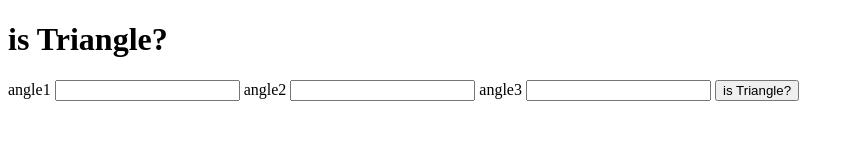
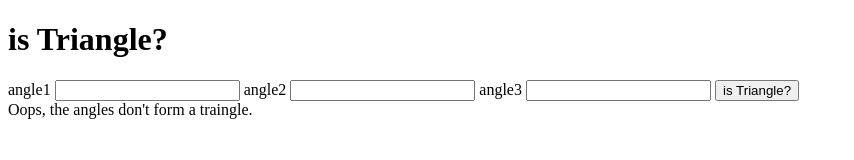
Before and after one commit to j24m/fun-with-triangles, a plain HTML site: page istriangle.html in a window 1280 px wide. Both pictures are taken after a click on the button "is Triangle?". Shown: the whole page, without its empty margins (0-854 px from the left). Drawn offline with Linux system fonts and the light colour scheme.

Commit message:
javascript done.

```diff
--- a/istriangle.html
+++ b/istriangle.html
@@ -18,4 +18,5 @@
        <div id="output"></div>
 
     </body>
+    <script src="istriangle.js"></script>
 </html>
--- a/istriangle.js
+++ b/istriangle.js
@@ -0,0 +1,21 @@
+//in this program user will give the value of the 3 angles and if the sum of the three angles equals 180 then a triangle is formed.
+const inputs= document.querySelectorAll(".angle-input");
+const isTriangleBtn= document.querySelector("#is-triangle");
+const output = document.querySelector("#output");
+
+function calculateSumOfAngles(angle1,angle2,angle3){
+ const sumOfAngles = angle1 + angle2 + angle3;
+ return sumOfAngles;
+}
+
+function isTriangle(){
+  const sumOfAngles = calculateSumOfAngles(Number(inputs[0].value), Number(inputs[1].value) , Number(inputs[2].value));
+  if(sumOfAngles===180){
+      output.innerText= "Yay, the angles form a triangle."
+  }
+  else{
+      output.innerText="Oops, the angles don't form a traingle."
+  }
+}
+
+isTriangleBtn.addEventListener("click", isTriangle);
```
